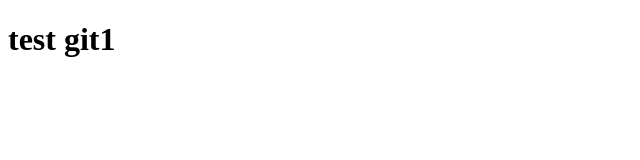
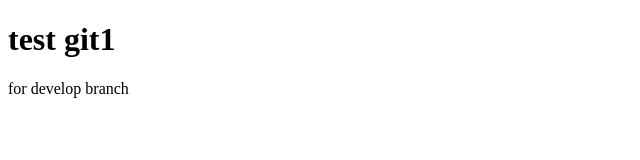
Before and after one commit to AliSadeghi-dev/git-test1, a plain HTML site: page index.html in a window 1280 px wide. Shown: the whole page, without its empty margins (0-640 px from the left). Drawn offline with Linux system fonts and the light colour scheme.

Commit message:
add styles file

```diff
--- a/index.html
+++ b/index.html
@@ -7,5 +7,6 @@
   </head>
   <body>
     <h1>test git1</h1>
+    <p>for develop branch</p>
   </body>
 </html>
--- /dev/null
+++ b/styles.css
@@ -0,0 +1,3 @@
+body {
+  backgroundcolor: red;
+}
```
